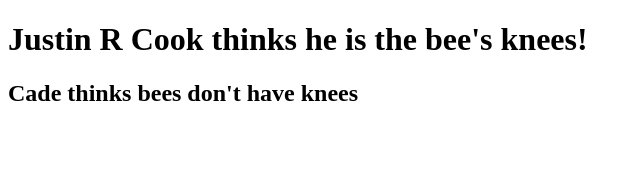
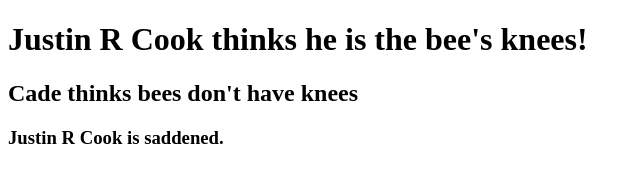
Before and after one commit to EricOfRivia/CodeChampsRepository, a plain HTML site: page index.html in a window 1280 px wide. Shown: the whole page, without its empty margins (0-640 px from the left). Drawn offline with Linux system fonts and the light colour scheme.

Commit message:
saddened

```diff
--- a/index.html
+++ b/index.html
@@ -8,5 +8,6 @@
 <body>
     <h1>Justin R Cook thinks he is the bee's knees!</h1>
     <h2>Cade thinks bees don't have knees</h2>
+    <h3>Justin R Cook is saddened.</h3>
 </body>
 </html>
```
